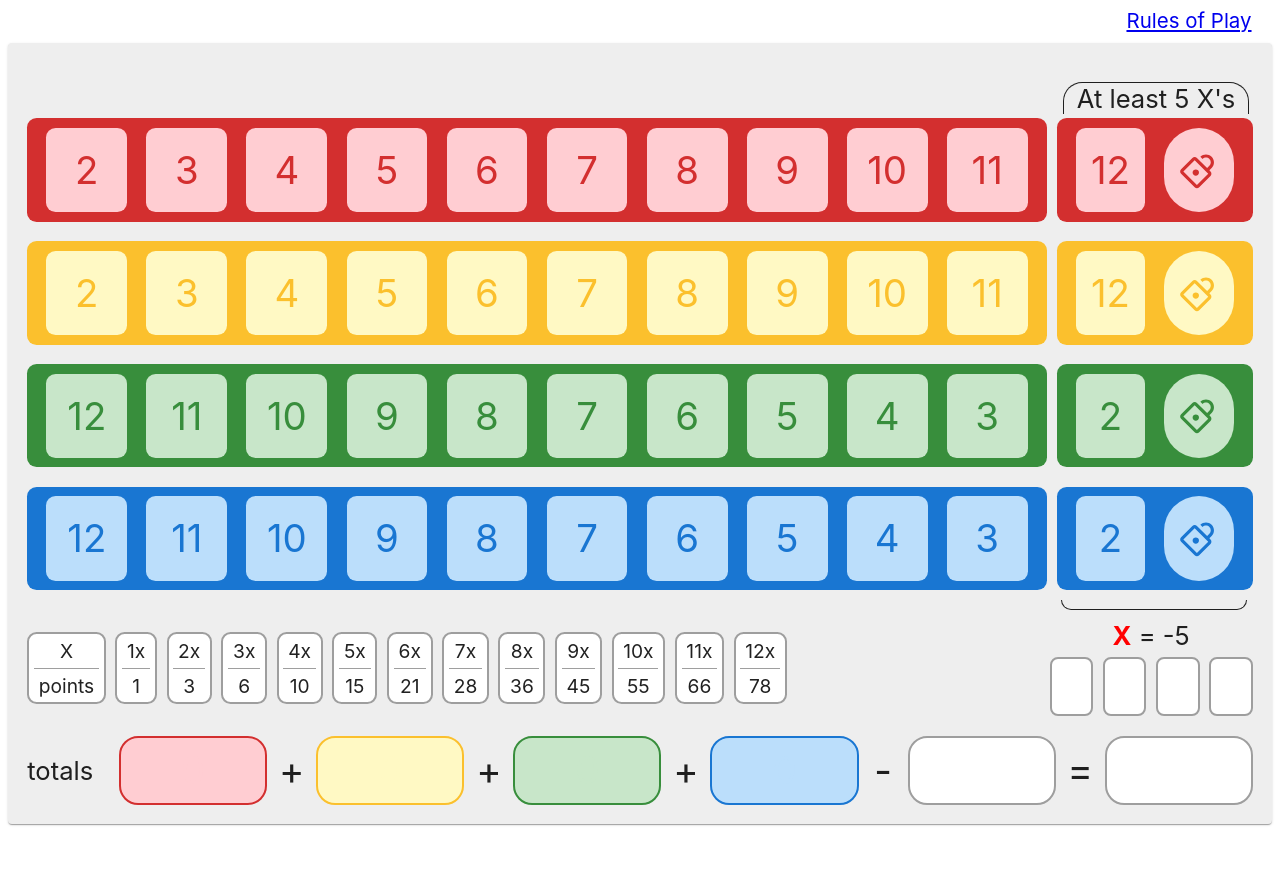
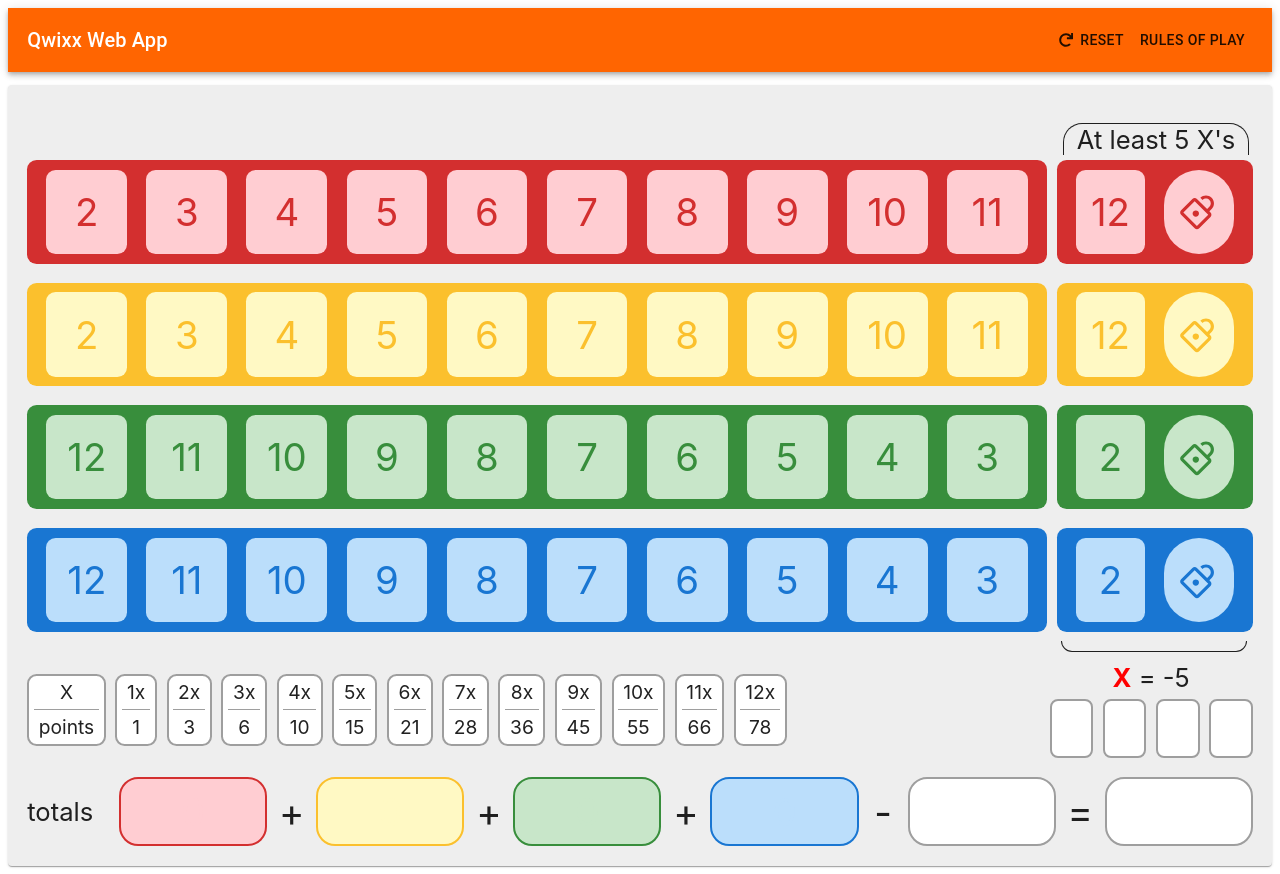
Before and after one commit to Sutherlandon/qwixx-app, a React (Create React App) app: page / in a window 1280 px wide. Before the commit the page ends 832 px from the top, so only its background shows below. Built offline with nearby package versions, Linux system fonts and the light colour scheme.

Commit message:
Added app bar and reset button with prompt

```diff
--- a/package.json
+++ b/package.json
@@ -4,9 +4,13 @@
   "private": true,
   "homepage": "./",
   "dependencies": {
+    "@fortawesome/fontawesome-svg-core": "^1.2.25",
+    "@fortawesome/free-solid-svg-icons": "^5.11.2",
+    "@fortawesome/react-fontawesome": "^0.1.7",
     "@material-ui/core": "^4.6.1",
     "@material-ui/icons": "^4.5.1",
     "clsx": "^1.0.4",
+    "lodash.clonedeep": "^4.5.0",
     "react": "^16.12.0",
     "react-dom": "^16.12.0",
     "react-scripts": "3.2.0"
--- a/src/App.js
+++ b/src/App.js
@@ -1,6 +1,9 @@
 import React, { Component, Fragment } from 'react';
-import { Paper } from '@material-ui/core';
+import cloneDeep from 'lodash.clonedeep';
+import { Paper, AppBar, Toolbar, Button, Typography } from '@material-ui/core';
 import { withStyles } from '@material-ui/styles';
+import { FontAwesomeIcon } from '@fortawesome/react-fontawesome';
+import { faRedo } from '@fortawesome/free-solid-svg-icons';
 
 import ColorRows from './components/ColorRows';
 import ScoreRow from './components/ScoreRow';
@@ -9,6 +12,16 @@ import StrikesRow from './components/StrikesRow';
 const scoring = [0, 1, 3, 6, 10, 15, 21, 28, 36, 45, 55, 66, 78];
 
 const styles = (theme) => ({
+  appBar: {
+    marginBottom: theme.spacing(2),
+    color: 'white',
+  },
+  appTitle: {
+    flexGrow: 1,
+  },
+  leftIcon: {
+    marginRight: theme.spacing(2),
+  },
   paper: {
     backgroundColor: theme.palette.grey.light,
     padding: theme.spacing(2),
@@ -59,14 +72,16 @@ const styles = (theme) => ({
   },
 });
 
+const blankState = {
+  red: new Array(12).fill(false),
+  yellow: new Array(12).fill(false),
+  green: new Array(12).fill(false),
+  blue: new Array(12).fill(false),
+  strikes: new Array(4).fill(false),
+}
+
 class QuixxScoreCard extends Component {
-  state = {
-    red: new Array(12).fill(false),
-    yellow: new Array(12).fill(false),
-    green: new Array(12).fill(false),
-    blue: new Array(12).fill(false),
-    strikes: new Array(4).fill(false),
-  }
+  state = cloneDeep(blankState);
 
   componentDidMount() {
     if (process.env.NODE_ENV === 'production') {
@@ -114,9 +129,22 @@ class QuixxScoreCard extends Component {
 
     return (
       <Fragment>
-        <div className={classes.rules}>
-          <a href='https://gamewright.com/pdfs/Rules/QwixxTM-RULES.pdf'>Rules of Play</a>
-        </div>
+        <AppBar position='static' className={classes.appBar}>
+          <Toolbar>
+            <Typography variant='h6' className={classes.appTitle}>
+              Qwixx Web App
+            </Typography>
+            <Button onClick={() => {
+              if (window.confirm('Are you sure you want to reset the card?')) {
+                this.setState(cloneDeep(blankState));
+              }
+            }}>
+              <FontAwesomeIcon icon={faRedo} className={classes.leftIcon}/>
+              Reset
+            </Button>
+            <Button href='https://gamewright.com/pdfs/Rules/QwixxTM-RULES.pdf'>Rules of Play</Button>
+          </Toolbar>
+        </AppBar>
         <Paper className={classes.paper}>
           <div className={classes.fiveXTop}>At least 5 X's</div>
           <ColorRows {...this.state} onClick={this.handleClick} />
--- a/src/Theme.js
+++ b/src/Theme.js
@@ -4,6 +4,9 @@ import { blue, green, grey, red, yellow } from '@material-ui/core/colors';
 export default createMuiTheme({
   spacing: (factor = 1) => `${0.25 * factor}em`,
   palette: {
+    primary: {
+      main: '#ff6501',
+    },
     grey: {
       light: grey[200],
       main: grey[500],
```
Also changed, not shown: 1 other file (tests, documents, lock files or other folders).
